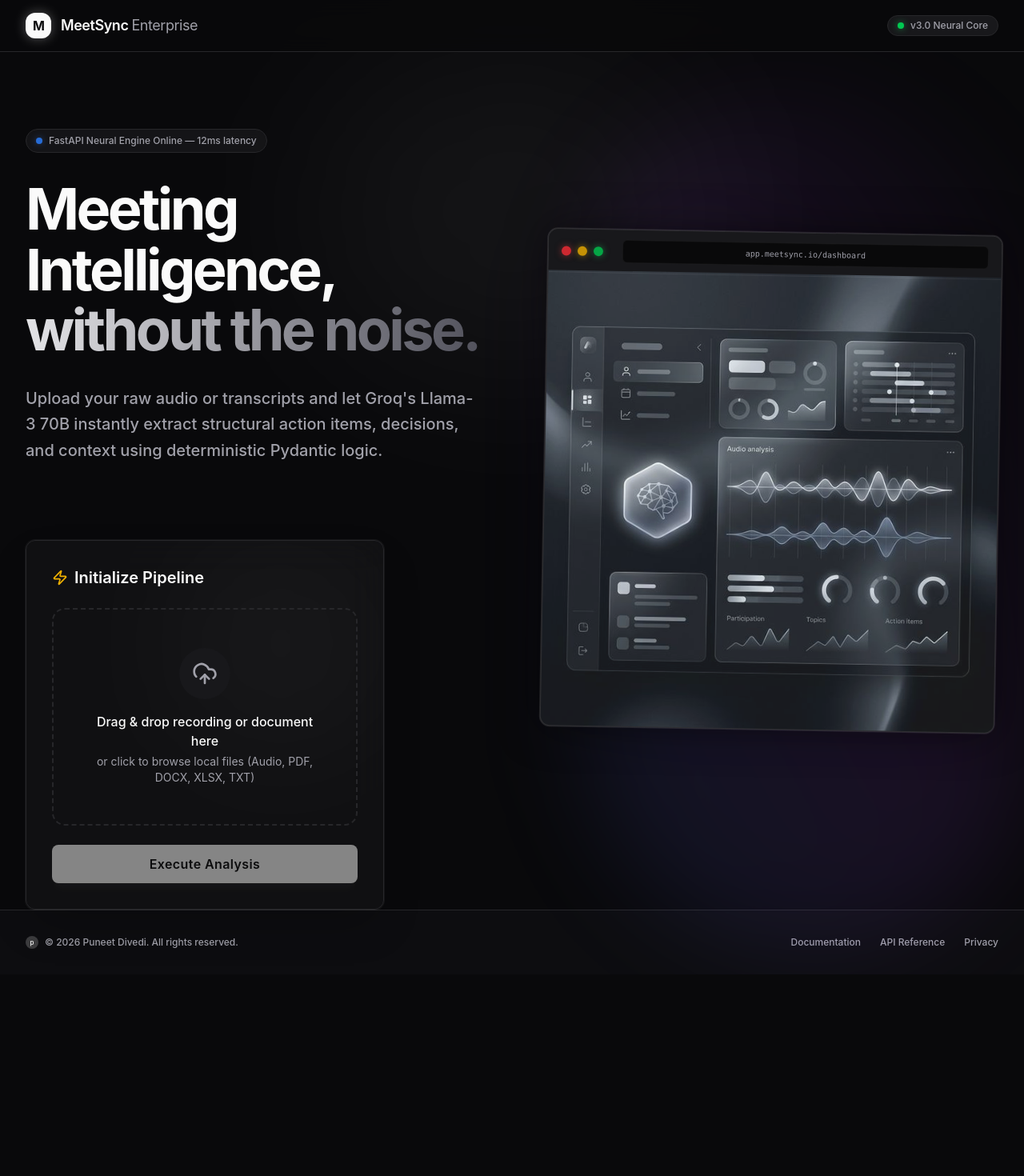
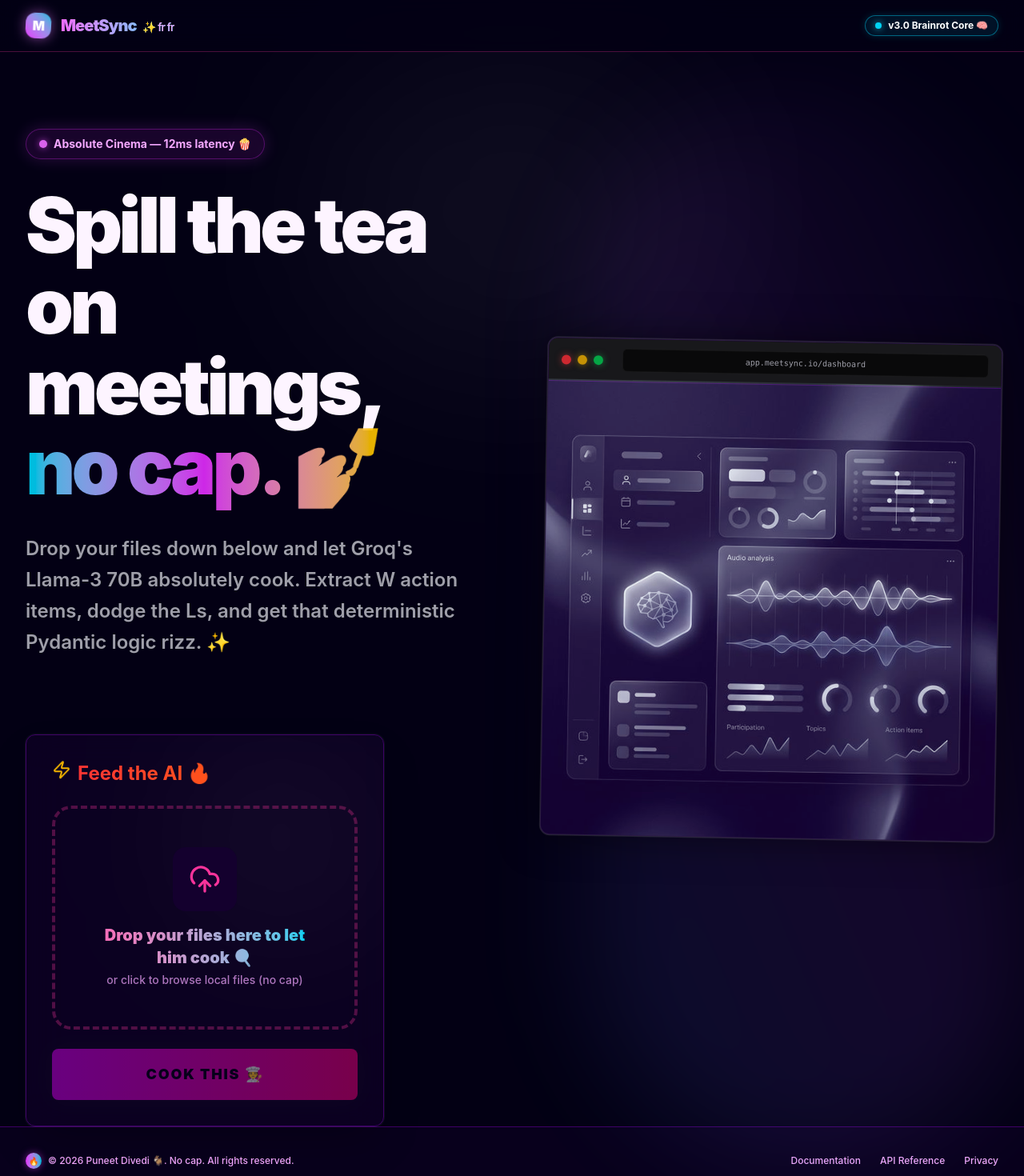
Before and after one commit to Puneetdivedi/MeetSync, a React app in the folder frontend/: page / in a window 1280 px wide. Shown: the top 1470 px of the page at 80% size. Before the commit the page ends 1218 px from the top, so only its background shows below. Built offline with nearby package versions, Linux system fonts and the light colour scheme; the HTML template or start-up script is replaced by a standard one.

Commit message:
style: Gen Z aesthetic and copy overhaul, no cap fr fr

```diff
--- a/frontend/src/components/features/Hero.jsx
+++ b/frontend/src/components/features/Hero.jsx
@@ -6,36 +6,34 @@
   return (
     <div className="space-y-8 relative z-10 pt-16 lg:pt-24 pb-12">
       <motion.div
-        initial={{ opacity: 0, y: 20 }}
-        animate={{ opacity: 1, y: 0 }}
-        transition={{ duration: 0.5 }}
-        className="inline-flex items-center gap-2 px-3 py-1.5 rounded-full border border-border bg-surface/80 backdrop-blur-sm text-xs font-medium text-muted hover:text-primary transition-colors cursor-pointer"
+        initial={{ opacity: 0, scale: 0.5, rotate: -5 }}
+        animate={{ opacity: 1, scale: 1, rotate: 0 }}
+        transition={{ type: "spring", bounce: 0.6 }}
+        className="inline-flex items-center gap-2 px-4 py-2 rounded-full border border-fuchsia-500/30 bg-fuchsia-500/10 backdrop-blur-md text-sm font-bold text-fuchsia-300 hover:bg-fuchsia-500/20 hover:scale-105 transition-all cursor-pointer shadow-[0_0_20px_rgba(217,70,239,0.2)]"
       >
-        <span className="w-2 h-2 rounded-full bg-blue-500 animate-pulse shadow-[0_0_8px_rgba(59,130,246,0.5)]"></span>
-        FastAPI Neural Engine Online — 12ms latency
+        <span className="w-2.5 h-2.5 rounded-full bg-fuchsia-400 animate-pulse shadow-[0_0_8px_rgba(217,70,239,0.8)]"></span>
+        Absolute Cinema — 12ms latency 🍿
       </motion.div>
 
       <motion.h1
-        initial={{ opacity: 0, y: 20 }}
+        initial={{ opacity: 0, y: 50 }}
         animate={{ opacity: 1, y: 0 }}
-        transition={{ duration: 0.5, delay: 0.1 }}
-        className="text-5xl lg:text-7xl font-bold tracking-tighter leading-[1.05]"
+        transition={{ duration: 0.5, delay: 0.1, type: "spring" }}
+        className="text-6xl lg:text-8xl font-black tracking-tighter leading-[1.05]"
       >
-        Meeting Intelligence,<br />
-        <span className="text-transparent bg-clip-text bg-gradient-to-r from-zinc-200 to-zinc-600">
-          without the noise.
+        Spill the tea on meetings,<br />
+        <span className="text-transparent bg-clip-text bg-gradient-to-r from-cyan-400 via-fuchsia-500 to-yellow-400 animate-pulse">
+          no cap. 💅
         </span>
       </motion.h1>
 
       <motion.p
-        initial={{ opacity: 0, y: 20 }}
-        animate={{ opacity: 1, y: 0 }}
+        initial={{ opacity: 0, x: -20 }}
+        animate={{ opacity: 1, x: 0 }}
         transition={{ duration: 0.5, delay: 0.2 }}
-        className="text-lg sm:text-xl text-muted max-w-xl leading-relaxed font-medium"
+        className="text-lg sm:text-2xl text-zinc-400 max-w-xl leading-relaxed font-semibold"
       >
-        Upload your raw audio or transcripts and let Groq's Llama-3 70B instantly
-        extract structural action items, decisions, and context using deterministic
-        Pydantic logic.
+        Drop your files down below and let Groq's Llama-3 70B absolutely cook. Extract W action items, dodge the Ls, and get that deterministic Pydantic logic rizz. ✨
       </motion.p>
     </div>
   );
--- a/frontend/src/components/features/UploadSection.jsx
+++ b/frontend/src/components/features/UploadSection.jsx
@@ -64,61 +64,61 @@
     >
       <div className="absolute top-0 right-0 p-32 bg-primary/5 blur-[100px] rounded-full pointer-events-none"></div>
 
-      <h3 className="font-semibold text-xl flex items-center gap-2">
-        <Zap className="w-5 h-5 text-yellow-500" />
-        Initialize Pipeline
+      <h3 className="font-bold text-2xl flex items-center gap-2 text-transparent bg-clip-text bg-gradient-to-r from-red-500 to-orange-500">
+        <Zap className="w-6 h-6 text-yellow-500 animate-bounce" />
+        Feed the AI 🔥
       </h3>
 
       <div
         {...getRootProps()}
-        className={`border-2 border-dashed rounded-2xl p-8 sm:p-12 text-center transition-all cursor-pointer relative group flex flex-col items-center justify-center gap-4
-          ${isDragActive ? 'border-primary bg-primary/5 scale-[1.02]' : 'border-border hover:border-muted hover:bg-white/5'}
-          ${file ? 'border-green-500/30 bg-green-500/5' : ''}
+        className={`border-4 border-dashed rounded-3xl p-8 sm:p-12 text-center transition-all cursor-pointer relative group flex flex-col items-center justify-center gap-4 hover:rotate-1 hover:scale-105
+          ${isDragActive ? 'border-fuchsia-500 bg-fuchsia-500/10 scale-[1.05]' : 'border-pink-500/30 hover:border-fuchsia-400 hover:bg-white/5'}
+          ${file ? 'border-green-500/50 bg-green-500/10' : ''}
         `}
       >
         <input {...getInputProps()} />
 
         {file ? (
-          <motion.div initial={{ scale: 0.8 }} animate={{ scale: 1 }} className="flex flex-col items-center gap-3">
-            <div className="w-16 h-16 rounded-full bg-green-500/20 flex items-center justify-center text-green-500 mb-2">
-              <FileAudio className="w-8 h-8" />
+          <motion.div initial={{ scale: 0.8, rotate: -10 }} animate={{ scale: 1, rotate: 0 }} className="flex flex-col items-center gap-3">
+            <div className="w-20 h-20 rounded-2xl bg-gradient-to-br from-green-400 to-emerald-600 flex items-center justify-center text-white mb-2 shadow-[0_0_20px_rgba(52,211,153,0.5)]">
+              <FileAudio className="w-10 h-10 animate-pulse" />
             </div>
-            <p className="text-primary font-medium text-lg">{file.name}</p>
-            <p className="text-muted text-sm">{(file.size / (1024 * 1024)).toFixed(2)} MB • Ready for synthesis</p>
+            <p className="text-white font-black text-xl">{file.name}</p>
+            <p className="text-emerald-400 text-sm font-bold">{(file.size / (1024 * 1024)).toFixed(2)} MB • Ready to be cooked 🍳</p>
           </motion.div>
         ) : (
           <>
-            <div className={`w-16 h-16 rounded-full flex items-center justify-center transition-colors ${isDragActive ? 'bg-primary/20 text-primary' : 'bg-surface text-muted group-hover:bg-surface group-hover:text-primary'}`}>
-              <UploadCloud className="w-8 h-8" />
+            <div className={`w-20 h-20 rounded-2xl flex items-center justify-center transition-all ${isDragActive ? 'bg-fuchsia-500 text-white scale-110 shadow-[0_0_20px_rgba(217,70,239,0.5)]' : 'bg-surface text-pink-500 group-hover:bg-fuchsia-500/20 group-hover:text-fuchsia-400'}`}>
+              <UploadCloud className="w-10 h-10 group-hover:animate-bounce" />
             </div>
             <div className="space-y-1">
-              <p className="text-base font-medium text-primary transition-colors">
-                {isDragActive ? "Drop to engage neural link..." : "Drag & drop recording or document here"}
+              <p className="text-xl font-black text-transparent bg-clip-text bg-gradient-to-r from-pink-400 to-cyan-400 transition-colors">
+                {isDragActive ? "Drop it like it's hot 🥵" : "Drop your files here to let him cook 🍳"}
               </p>
-              <p className="text-muted text-sm">or click to browse local files (Audio, PDF, DOCX, XLSX, TXT)</p>
+              <p className="text-fuchsia-300/70 text-sm font-medium">or click to browse local files (no cap)</p>
             </div>
           </>
         )}
       </div>
 
       <Button
-        className="w-full text-base py-6 font-semibold tracking-wide"
+        className="w-full text-lg py-8 font-black tracking-widest uppercase bg-gradient-to-r from-fuchsia-600 to-pink-600 hover:from-fuchsia-500 hover:to-pink-500 border-none shadow-[0_0_30px_rgba(236,72,153,0.3)] hover:scale-[1.02] transition-transform"
         onClick={handleExecute}
         disabled={!file || status === 'processing'}
         isLoading={status === 'processing'}
       >
         {status === 'done' ? (
-          <span className="flex items-center gap-2 text-green-400">
-            <CheckCircle2 className="w-5 h-5" /> Pipeline Complete
+          <span className="flex items-center gap-2 text-white">
+            <CheckCircle2 className="w-6 h-6" /> Slayed. It's giving insights 💅
           </span>
         ) : status === 'error' ? (
-          <span className="flex items-center gap-2 text-red-400">
-            Analysis Failed. Try Again.
+          <span className="flex items-center gap-2 text-red-200">
+            Major L. Try again 💀
           </span>
         ) : status === 'processing' ? (
-          'Executing Neural Extraction...'
+          'Cooking rn... 👨‍🍳🔥'
         ) : (
-          'Execute Analysis'
+          'Cook This 🧑‍🍳'
         )}
       </Button>
 
--- a/frontend/src/components/layout/Footer.jsx
+++ b/frontend/src/components/layout/Footer.jsx
@@ -4,9 +4,9 @@
   return (
     <footer className="border-t border-border py-8 mt-auto px-6 sm:px-8 bg-surface/30">
       <div className="max-w-7xl mx-auto flex flex-col sm:flex-row items-center justify-between text-xs font-medium text-muted">
-        <p className="flex items-center gap-2">
-          <span className="w-4 h-4 rounded-full bg-primary/20 flex items-center justify-center text-[8px] text-primary">p</span>
-          © {new Date().getFullYear()} Puneet Divedi. All rights reserved.
+        <p className="flex items-center gap-2 text-fuchsia-300">
+          <span className="w-5 h-5 rounded-full bg-gradient-to-r from-fuchsia-500 to-cyan-500 flex items-center justify-center text-[10px] text-white font-black shadow-[0_0_10px_rgba(217,70,239,0.5)]">🔥</span>
+          © {new Date().getFullYear()} Puneet Divedi 🐐. No cap. All rights reserved.
         </p>
         <div className="flex items-center gap-6 mt-6 sm:mt-0">
           <a href="#" className="hover:text-primary transition-colors">Documentation</a>
--- a/frontend/src/components/layout/Header.jsx
+++ b/frontend/src/components/layout/Header.jsx
@@ -2,17 +2,17 @@
 
 export function Header() {
   return (
-    <nav className="border-b border-border px-6 sm:px-8 py-4 flex items-center justify-between sticky top-0 bg-background/80 backdrop-blur-md z-50">
+    <nav className="border-b border-pink-500/30 px-6 sm:px-8 py-4 flex items-center justify-between sticky top-0 bg-background/80 backdrop-blur-md z-50">
       <div className="flex items-center gap-3">
-        <div className="w-8 h-8 rounded-xl bg-primary flex items-center justify-center text-background font-bold tracking-tighter shadow-[0_0_15px_rgba(255,255,255,0.3)]">
+        <div className="w-8 h-8 rounded-xl bg-gradient-to-tr from-fuchsia-500 to-cyan-500 flex items-center justify-center text-white font-black tracking-tighter shadow-[0_0_15px_rgba(232,121,249,0.5)] rotate-3 hover:-rotate-6 transition-transform">
           M
         </div>
-        <span className="font-semibold text-lg tracking-tight">MeetSync<span className="text-muted ml-1 font-normal">Enterprise</span></span>
+        <span className="font-black text-xl tracking-tighter bg-clip-text text-transparent bg-gradient-to-r from-fuchsia-400 to-cyan-400">MeetSync<span className="text-muted ml-2 font-medium text-sm">✨ fr fr</span></span>
       </div>
       <div className="flex items-center gap-4">
-        <div className="text-xs font-medium text-muted hidden sm:inline-flex items-center gap-2 px-3 py-1 rounded-full border border-border bg-surface">
-          <div className="w-2 h-2 rounded-full bg-green-500 shadow-[0_0_8px_rgba(34,197,94,0.6)]"></div>
-          v3.0 Neural Core
+        <div className="text-xs font-bold text-white hidden sm:inline-flex items-center gap-2 px-3 py-1 rounded-full border border-cyan-500/50 bg-cyan-500/10 shadow-[0_0_10px_rgba(6,182,212,0.2)]">
+          <div className="w-2 h-2 rounded-full bg-cyan-400 shadow-[0_0_8px_rgba(34,211,238,0.8)] animate-ping"></div>
+          v3.0 Brainrot Core 🧠
         </div>
       </div>
     </nav>
--- a/frontend/src/index.css
+++ b/frontend/src/index.css
@@ -2,11 +2,11 @@
 @import url('https://fonts.googleapis.com/css2?family=Inter:wght@400;500;600;700&family=JetBrains+Mono:wght@400;500&display=swap');
 
 @theme {
-  --color-background: #09090b;
-  --color-surface: #18181b;
-  --color-border: #27272a;
-  --color-primary: #fafafa;
-  --color-muted: #a1a1aa;
+  --color-background: #030014;
+  --color-surface: #14002e;
+  --color-border: #3d0066;
+  --color-primary: #fdf4ff;
+  --color-muted: #f0abfc;
 }
 
 @layer base {
```
Also changed, not shown: frontend/src/components/features/ResultsDashboard.jsx (+26 -25 lines).
